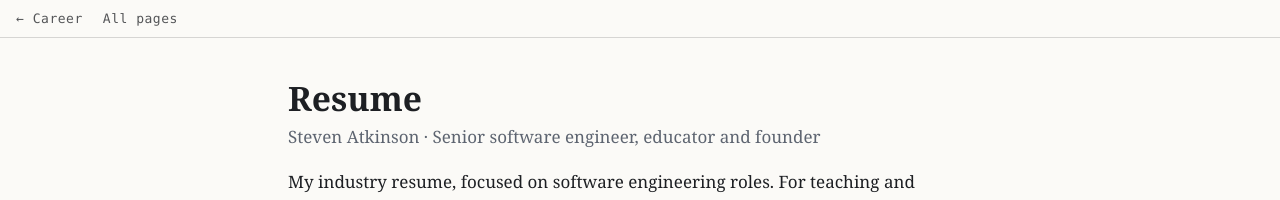
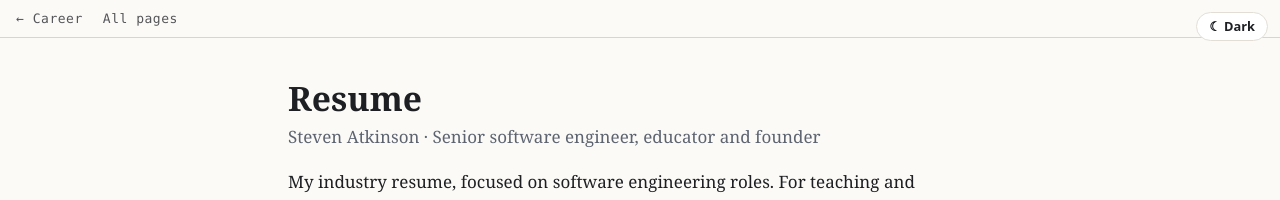
Before and after one commit to nowucca/nowucca.github.io, a Jekyll site: the page career/resume/index.html, which Jekyll copies as it is, in a window 1280 px wide. Shown: the top 200 px of the page. Built offline with Jekyll 4.4.1, drawn with Linux system fonts in a browser that asks for light colours.

Commit message:
Add light/dark theme toggle to career pages
Co-Authored-By: Claude Opus 5.5 <noreply@anthropic.com>
Claude-Session: https://claude.ai/code/session_015RWePs3J5XmGwvxtFTmS2v

```diff
--- a/career/cv/index.html
+++ b/career/cv/index.html
@@ -18,7 +18,7 @@ th,td{text-align:left;padding:.45rem .6rem;border-bottom:1px solid var(--rule);v
 th{font-family:system-ui,sans-serif;font-weight:600;color:var(--muted)}
 .dl{font-family:system-ui,sans-serif;font-size:.9rem;color:var(--muted)}
 @media print{body{background:#fff;color:#000;font-size:11pt}main{padding:0}}
-</style></head><body>
+.theme-toggle{position:fixed;top:12px;right:12px;font:600 .8rem/1 system-ui,sans-serif;background:var(--card);color:var(--fg);border:1px solid var(--rule);border-radius:999px;padding:.45rem .75rem;cursor:pointer;z-index:10}.theme-toggle:hover{border-color:var(--accent)}@media print{.theme-toggle{display:none}}</style><script>try{var t=localStorage.getItem("theme");if(t)document.documentElement.setAttribute("data-theme",t)}catch(e){}</script></head><body><button class="theme-toggle" type="button" aria-label="Switch colour theme"></button><script>(function(){var r=document.documentElement,b=document.querySelector(".theme-toggle");function cur(){return r.getAttribute("data-theme")||(matchMedia("(prefers-color-scheme: dark)").matches?"dark":"light")}function label(){b.textContent=cur()==="dark"?"☀︎ Light":"☾ Dark"}b.onclick=function(){var n=cur()==="dark"?"light":"dark";r.setAttribute("data-theme",n);try{localStorage.setItem("theme",n)}catch(e){}label()};matchMedia("(prefers-color-scheme: dark)").addEventListener("change",label);label()})()</script>
 <nav class="nwc-nav" aria-label="Site"><a href="/career/">&larr; Career</a><a href="/library/">All pages</a></nav>
 <style>.nwc-nav{display:flex;flex-wrap:wrap;gap:.5rem 1.25rem;padding:.6rem max(16px,env(safe-area-inset-left,0px));font:500 13px/1.4 ui-monospace,SFMono-Regular,Menlo,monospace;letter-spacing:.04em;border-bottom:1px solid rgba(127,127,127,.3);background:inherit}.nwc-nav a{color:inherit;opacity:.75;text-decoration:none}.nwc-nav a:hover{opacity:1;text-decoration:underline}</style>
 <main><h1 id="steven-atkinson-ph.d.">Steven Atkinson, Ph.D.</h1>
--- a/career/resume/index.html
+++ b/career/resume/index.html
@@ -18,7 +18,7 @@ th,td{text-align:left;padding:.45rem .6rem;border-bottom:1px solid var(--rule);v
 th{font-family:system-ui,sans-serif;font-weight:600;color:var(--muted)}
 .dl{font-family:system-ui,sans-serif;font-size:.9rem;color:var(--muted)}
 @media print{body{background:#fff;color:#000;font-size:11pt}main{padding:0}}
-</style></head><body>
+.theme-toggle{position:fixed;top:12px;right:12px;font:600 .8rem/1 system-ui,sans-serif;background:var(--card);color:var(--fg);border:1px solid var(--rule);border-radius:999px;padding:.45rem .75rem;cursor:pointer;z-index:10}.theme-toggle:hover{border-color:var(--accent)}@media print{.theme-toggle{display:none}}</style><script>try{var t=localStorage.getItem("theme");if(t)document.documentElement.setAttribute("data-theme",t)}catch(e){}</script></head><body><button class="theme-toggle" type="button" aria-label="Switch colour theme"></button><script>(function(){var r=document.documentElement,b=document.querySelector(".theme-toggle");function cur(){return r.getAttribute("data-theme")||(matchMedia("(prefers-color-scheme: dark)").matches?"dark":"light")}function label(){b.textContent=cur()==="dark"?"☀︎ Light":"☾ Dark"}b.onclick=function(){var n=cur()==="dark"?"light":"dark";r.setAttribute("data-theme",n);try{localStorage.setItem("theme",n)}catch(e){}label()};matchMedia("(prefers-color-scheme: dark)").addEventListener("change",label);label()})()</script>
 <nav class="nwc-nav" aria-label="Site"><a href="/career/">&larr; Career</a><a href="/library/">All pages</a></nav>
 <style>.nwc-nav{display:flex;flex-wrap:wrap;gap:.5rem 1.25rem;padding:.6rem max(16px,env(safe-area-inset-left,0px));font:500 13px/1.4 ui-monospace,SFMono-Regular,Menlo,monospace;letter-spacing:.04em;border-bottom:1px solid rgba(127,127,127,.3);background:inherit}.nwc-nav a{color:inherit;opacity:.75;text-decoration:none}.nwc-nav a:hover{opacity:1;text-decoration:underline}</style>
 <main><h1 id="resume">Resume</h1>
--- a/career/teaching-statement/index.html
+++ b/career/teaching-statement/index.html
@@ -18,7 +18,7 @@ th,td{text-align:left;padding:.45rem .6rem;border-bottom:1px solid var(--rule);v
 th{font-family:system-ui,sans-serif;font-weight:600;color:var(--muted)}
 .dl{font-family:system-ui,sans-serif;font-size:.9rem;color:var(--muted)}
 @media print{body{background:#fff;color:#000;font-size:11pt}main{padding:0}}
-h4{font:italic 600 .95rem/1.3 system-ui,sans-serif;color:var(--muted);margin:1.2rem 0 .4rem}</style></head><body>
+h4{font:italic 600 .95rem/1.3 system-ui,sans-serif;color:var(--muted);margin:1.2rem 0 .4rem}.theme-toggle{position:fixed;top:12px;right:12px;font:600 .8rem/1 system-ui,sans-serif;background:var(--card);color:var(--fg);border:1px solid var(--rule);border-radius:999px;padding:.45rem .75rem;cursor:pointer;z-index:10}.theme-toggle:hover{border-color:var(--accent)}@media print{.theme-toggle{display:none}}</style><script>try{var t=localStorage.getItem("theme");if(t)document.documentElement.setAttribute("data-theme",t)}catch(e){}</script></head><body><button class="theme-toggle" type="button" aria-label="Switch colour theme"></button><script>(function(){var r=document.documentElement,b=document.querySelector(".theme-toggle");function cur(){return r.getAttribute("data-theme")||(matchMedia("(prefers-color-scheme: dark)").matches?"dark":"light")}function label(){b.textContent=cur()==="dark"?"☀︎ Light":"☾ Dark"}b.onclick=function(){var n=cur()==="dark"?"light":"dark";r.setAttribute("data-theme",n);try{localStorage.setItem("theme",n)}catch(e){}label()};matchMedia("(prefers-color-scheme: dark)").addEventListener("change",label);label()})()</script>
 <nav class="nwc-nav" aria-label="Site"><a href="/career/">&larr; Career</a><a href="/library/">All pages</a></nav>
 <style>.nwc-nav{display:flex;flex-wrap:wrap;gap:.5rem 1.25rem;padding:.6rem max(16px,env(safe-area-inset-left,0px));font:500 13px/1.4 ui-monospace,SFMono-Regular,Menlo,monospace;letter-spacing:.04em;border-bottom:1px solid rgba(127,127,127,.3);background:inherit}.nwc-nav a{color:inherit;opacity:.75;text-decoration:none}.nwc-nav a:hover{opacity:1;text-decoration:underline}</style>
 <main><h1 id="teaching-statement">Teaching Statement</h1>
```
